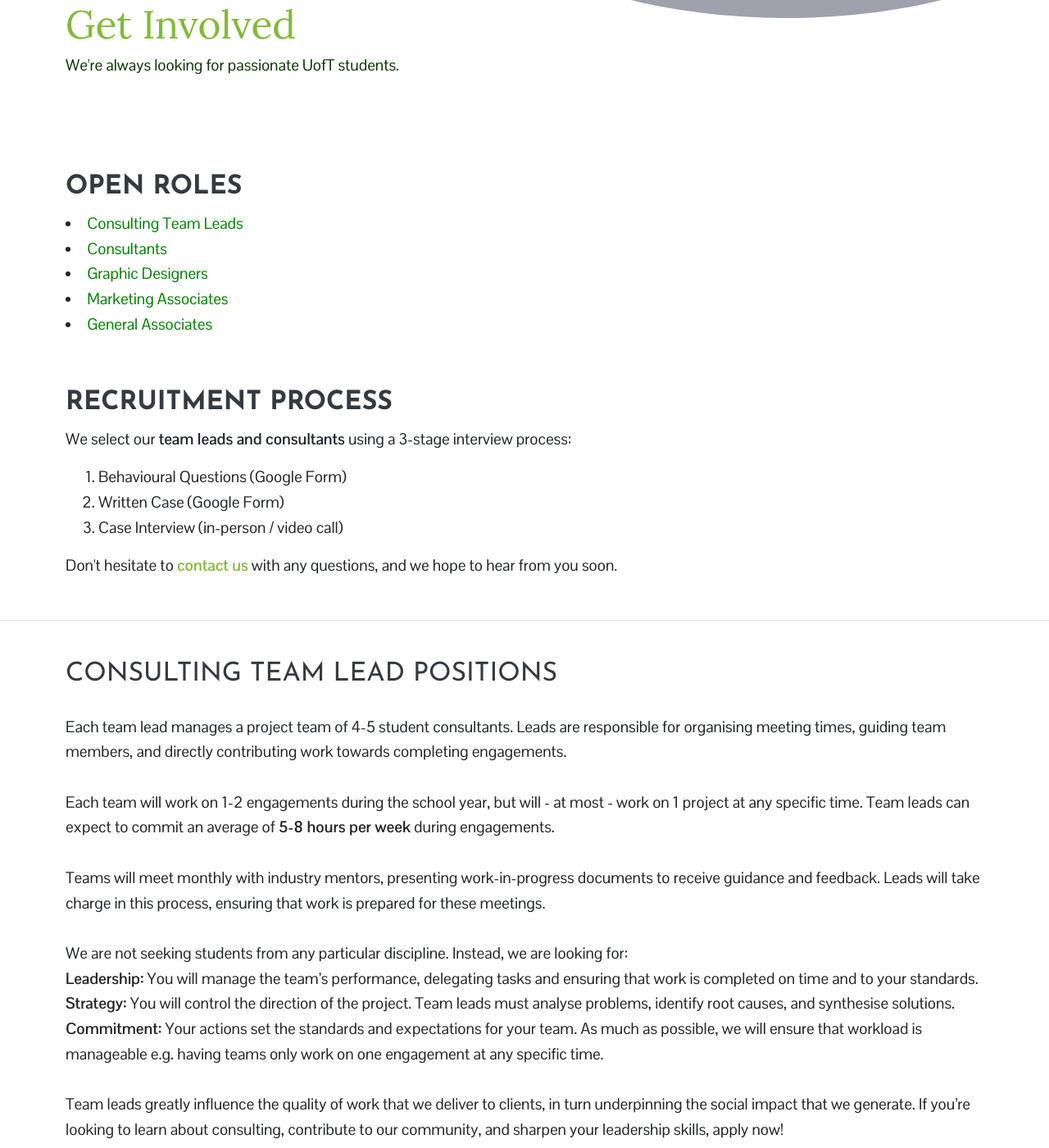
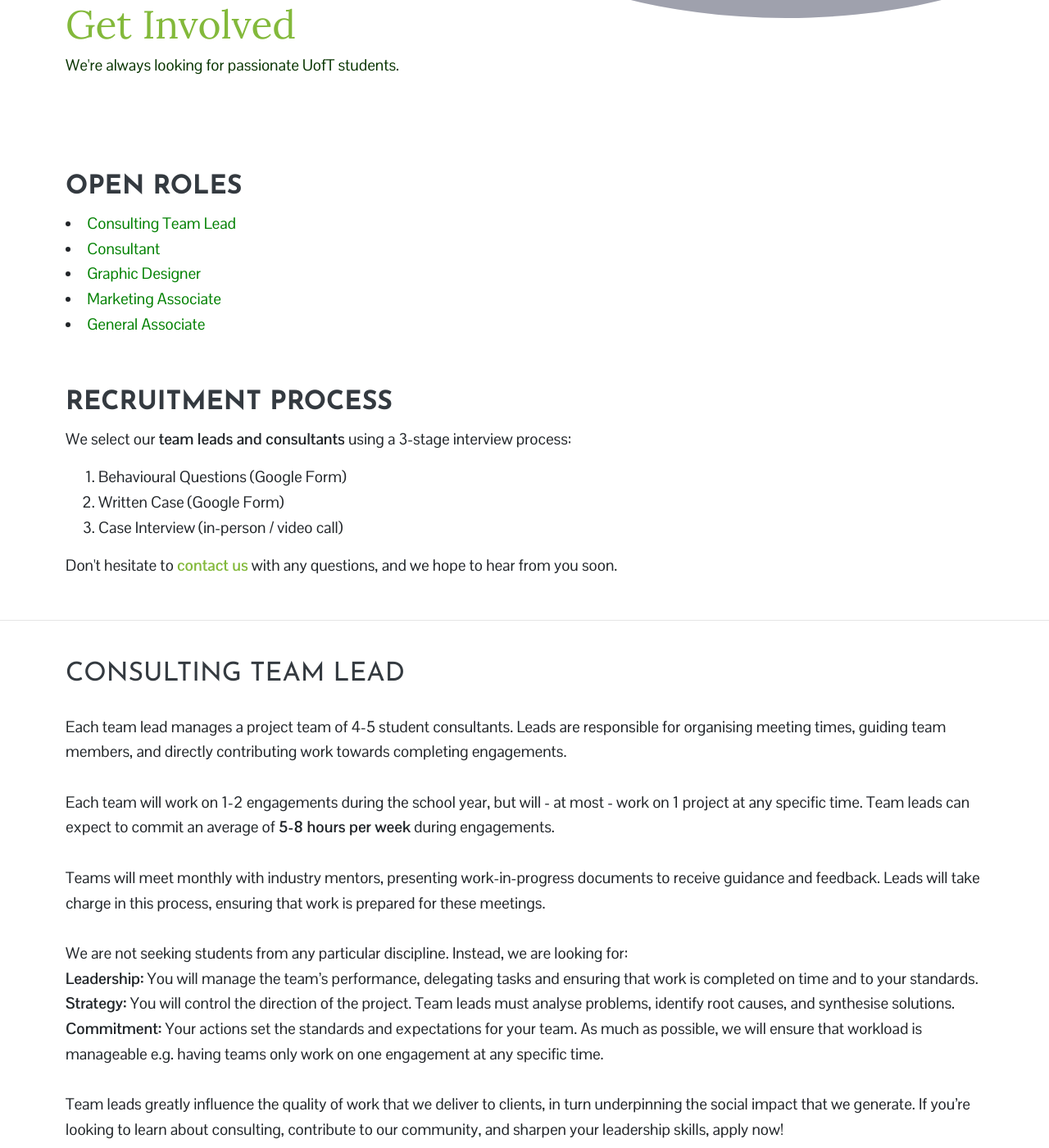
Before and after one commit to uoft180dc/site_2020, a Jekyll site: the page built from recruitment.html, in a window 1280 px wide and 1400 px high, scrolled down 269 px. Shown: the whole window at 82% size. Built offline with Jekyll 4.4.1, drawn with Linux system fonts in a browser that asks for light colours; nearby versions of some CDN libraries; some of the changed text lies outside the part shown.

Commit message:
recruitment

```diff
--- a/recruitment.html
+++ b/recruitment.html
@@ -20,11 +20,11 @@
 <div class="container">
   <h2 class="title-3 text-dark mb-1"><strong>OPEN ROLES</strong></h2>
   <div class="service-content mb-3">
-    <li><a href="#team_lead">Consulting Team Leads</a></li>
-    <li><a href="#consultant">Consultants</a></li>
-    <li><a href="#designer">Graphic Designers</a></li>
-    <li><a href="#marketing_associate">Marketing Associates</a></li>
-    <li><a href="#associate">General Associates</a></li>
+    <li><a href="#team_lead">Consulting Team Lead</a></li>
+    <li><a href="#consultant">Consultant</a></li>
+    <li><a href="#designer">Graphic Designer</a></li>
+    <li><a href="#marketing_associate">Marketing Associate</a></li>
+    <li><a href="#associate">General Associate</a></li>
     <br>
   </div>
 </div>
@@ -47,7 +47,7 @@
 <hr>
 
 <div id = team_lead class="container pt-3">
-  <h2 class="title-3 text-dark mb-3">CONSULTING TEAM LEAD POSITIONS</h2>
+  <h2 class="title-3 text-dark mb-3">CONSULTING TEAM LEAD</h2>
   <div class="service-content mb-4">
     <p>Each team lead manages a project team of 4-5 student consultants. Leads are responsible for organising meeting times, guiding team members, and directly contributing work towards completing engagements.
     <br><br>
@@ -72,7 +72,7 @@
 </div>
 <hr>
 <div id = consultant class="container pt-3">
-  <h2 class="title-3 text-dark mb-3">CONSULTANT POSITIONS</h2>
+  <h2 class="title-3 text-dark mb-3">CONSULTANT</h2>
   <div class="service-content mb-4">
     <p>Student consultants can expect to work on one to two engagements during the school year, receving professional workshops and mentorship in the process. Consultants will be expected to commit around <strong>5 hours a week</strong>. Join us if you want to:</p>
     <li>Gain hands-on consulting experience</li>
@@ -86,7 +86,7 @@
 </div>
 <hr>
 <div id = designer class="container pt-3">
-  <h2 class="title-3 text-dark mb-3">GRAPHIC DESIGNERS</h2>
+  <h2 class="title-3 text-dark mb-3">GRAPHIC DESIGNER</h2>
   <div class="service-content mb-4">
     <p>Graphic designers will drive the refinement of our branch's brand identity; this visual identity influences all aspects of our organization, from social media promotions to client deliverables.
     </p>
@@ -108,7 +108,7 @@
 </div>
 <hr>
 <div id = marketing_associate class="container pt-3">
-  <h2 class="title-3 text-dark mb-3">MARKETING ASSOCIATES</h2>
+  <h2 class="title-3 text-dark mb-3">MARKETING ASSOCIATE</h2>
   <div class="service-content mb-4">
     <p>Marketing associates will drive our promotional and marketing strategy.
     </p>
@@ -130,7 +130,7 @@
 </div>
 <hr>
 <div id = associate class="container pt-3">
-  <h2 class="title-3 text-dark mb-3">GENERAL ASSOCIATES</h2>
+  <h2 class="title-3 text-dark mb-3">GENERAL ASSOCIATE</h2>
   <div class="service-content mb-4">
     <p>Associates largely have the following responsibiltiies:
     </p>
```
